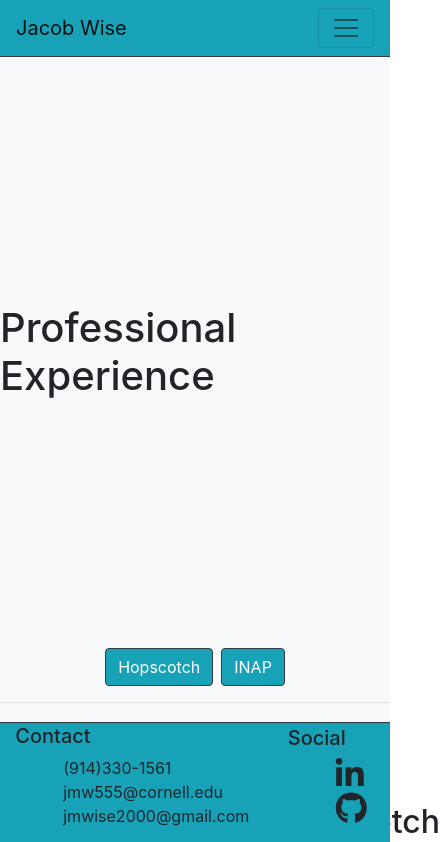
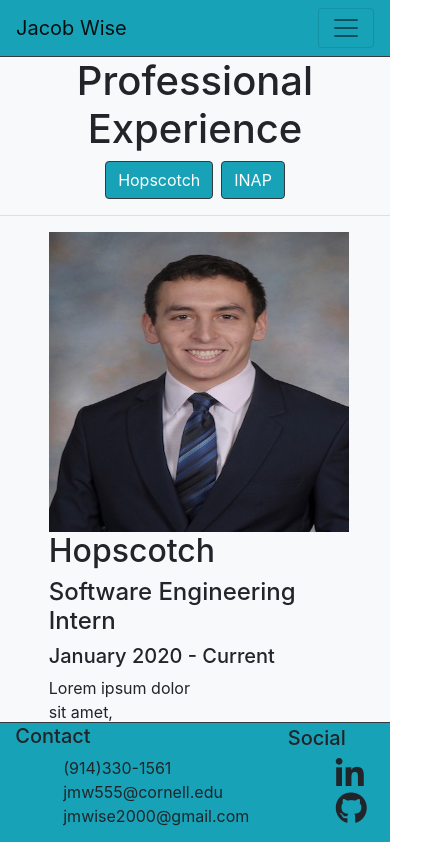
Before and after one commit to jacobmwise/jacob-wise-site, a React (Create React App) app: page /exp in a window 390 px wide. Shown: the top 842 px of the page, 440 px wide, since content can reach past the window. Built offline with nearby package versions, Linux system fonts and the light colour scheme.

Commit message:
css cleanup, responsiveness, scroll height fixes

```diff
--- a/src/components/DisplayContent.js
+++ b/src/components/DisplayContent.js
@@ -1,10 +1,15 @@
 import React from "react";
-import Section from './subcomponents/Section';
+
+import Nav from './subcomponents/Nav';
 
 class DisplayContent extends React.Component {
     onClick = (e) => {
+        var element1 = Nav;
+        console.log(element1.clientHeight);
+        // console.log(Nav);
         var element = document.getElementById(e.target.innerText);
-        element.scrollIntoView({behavior: 'smooth'});
+        // element.scrollIntoView({behavior: 'smooth'});
+        window.scrollTo(50, element.offsetTop);
     };
 
     render() {
@@ -12,12 +17,14 @@ class DisplayContent extends React.Component {
         let showSections = [];
 
         this.props.sections.forEach(item => {
-            showSections.push(<div key={item.props.name}><hr id={item.props.name} style={{marginBottom: '100px'}} />{item}</div>);
+            showSections.push(<div key={item.props.name}><hr id={item.props.name} />{item}</div>);
             scrollButtons.push(<button onClick={this.onClick} className="mx-1 btn btn-info border border-dark" key={item.props.name}>{item.props.name}</button>);
         });
 
         return (
             <div className="text-center">
+                <h1 className="h-100">{this.props.title}</h1>
+
                 {scrollButtons}
 
                 {showSections}
--- a/src/components/Experience.js
+++ b/src/components/Experience.js
@@ -25,15 +25,23 @@ const Experience = () => {
         />
     ];
 
+    const height = document.getElementsByTagName('Nav');
+    console.log(height);
+    console.log(height);
+    console.log(height.__proto__);
+
     return (
         <div style={{scrollBehavior: 'smooth'}}>
             <Nav />
 
-            <div className="d-flex flex-column" style={{height: '70vh'}}>
-                <h1 className="mx-auto my-auto">Professional Experience</h1>
+            {/* style={{height: '100vh'}} */}
+            <div className="d-flex flex-column" style={{marginBottom: '122px'}}>
+                {/* <div className="d-flex h-100">
+                    <h1 className="mx-auto my-auto">Professional Experience</h1>
+                </div> */}
+
+                <DisplayContent title="Professional Experience" sections={sections} />
             </div>
-
-            <DisplayContent sections={sections} />
 
             <Footer />
         </div>
--- a/src/components/subcomponents/Section.js
+++ b/src/components/subcomponents/Section.js
@@ -3,8 +3,13 @@ import ScrollAnimation from 'react-animate-on-scroll';
 
 const Section = (props) => {
     return (
-        <ScrollAnimation animateIn='fadeIn' animateOut="fadeOut" className={props.reverse ? "d-flex flex-row-reverse w-75 mx-auto justify-content-around": "d-flex w-75 mx-auto justify-content-around" }>
-            <img src={props.src} alt={props.name} style={{height: '300px'}} />
+        <ScrollAnimation
+            animateIn='fadeIn'
+            animateOut="fadeOut"
+            className={props.reverse ? "d-flex flex-column flex-md-row-reverse w-75 mx-auto justify-content-around": "d-flex flex-column flex-md-row w-75 mx-auto justify-content-around" }
+            style={{height: '100vh'}}
+        >
+            <img src={props.src} alt={props.name} style={{height: '300px', width: '300px'}} />
 
             <div className="text-left">
                 <h2>{props.name}</h2>
```
